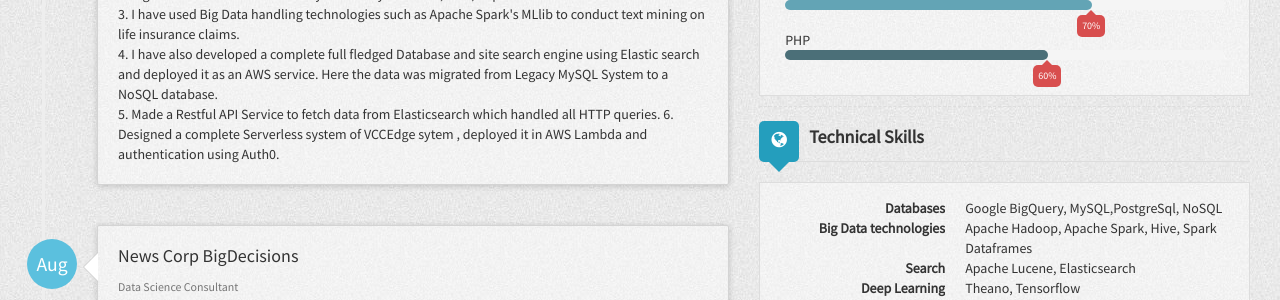
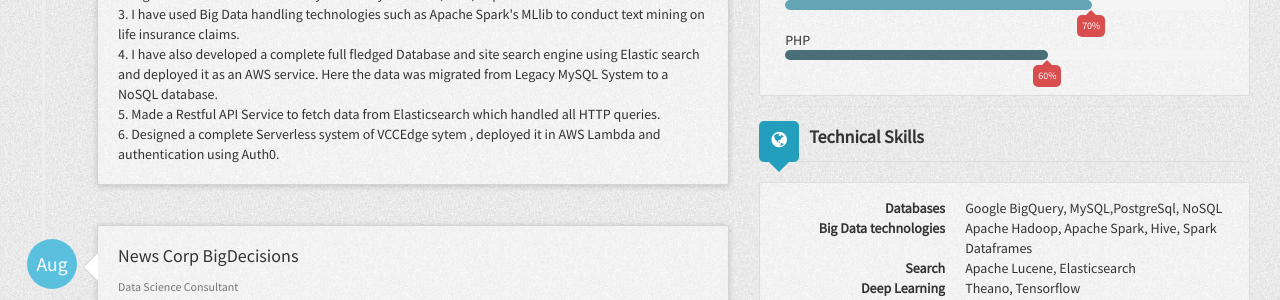
Before and after one commit to rahul-iyer/rahul-iyer.github.io, a Jekyll site: the page built from index.html, in a window 1280 px wide and 900 px high, scrolled down 318 px. Shown: the part 155-455 px from the top of the window. Built offline with Jekyll 4.4.1, drawn with Linux system fonts in a browser that asks for light colours; nearby versions of some CDN libraries.

```diff
--- a/_config.yml
+++ b/_config.yml
@@ -38,7 +38,7 @@
                   2. I am also currently involved in developing state of the art Asset allocation models, which involves use of machine learning in finance data. I have developed income and expense prediction models using various data related to family like family structure, size , dependents etc.<br>
                   3. I have used Big Data handling technologies such as Apache Spark's MLlib to conduct text mining on life insurance claims.<br>
                   4. I have also developed a complete full fledged Database and site search engine using Elastic search and deployed it as an AWS service. Here the data was migrated from Legacy MySQL System to a NoSQL database.<br>
-                  5. Made a Restful API Service to fetch data from Elasticsearch which handled all HTTP queries.
+                  5. Made a Restful API Service to fetch data from Elasticsearch which handled all HTTP queries.<br>
                   6. Designed a complete Serverless system of VCCEdge sytem , deployed it in AWS Lambda and authentication using Auth0.
     - work2:
       company: News Corp BigDecisions
```
